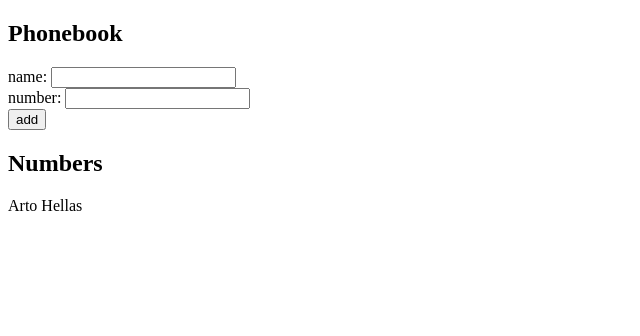
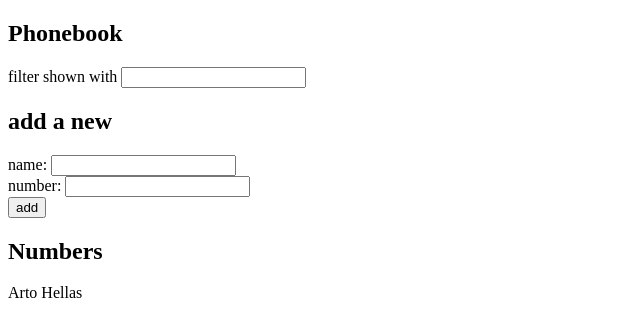
Before and after one commit to tkimhong/Full-Stack-Open, a React (Vite) app in the folder part2/phonebook/: page / in a window 1280 px wide. Shown: the top 336 px of the page, without its empty margins (0-640 px from the left). Built offline with nearby package versions, Linux system fonts and the light colour scheme.

Commit message:
Add new filter field HTML

```diff
--- a/part2/phonebook/src/App.jsx
+++ b/part2/phonebook/src/App.jsx
@@ -38,6 +38,12 @@ const App = () => {
   return (
     <div>
       <h2>Phonebook</h2>
+      <form>
+        <div>
+          filter shown with <input />
+        </div>
+      </form>
+      <h2>add a new</h2>
       <form onSubmit={addName}>
         <div>
           name: <input value={newName} onChange={handleNameChange} />
```
